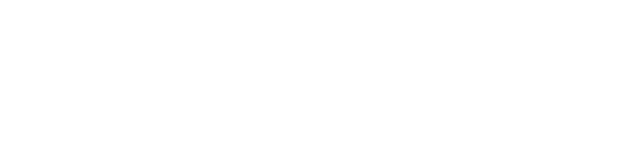
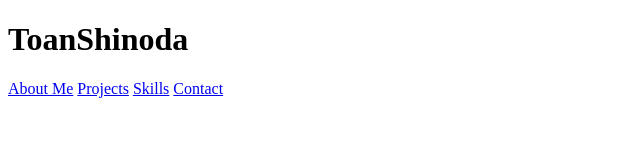
Before and after one commit to Toan1251/portfolio, a plain HTML site: page portfolio.html in a window 1280 px wide. Shown: the whole page, without its empty margins (0-640 px from the left). Drawn offline with Linux system fonts and the light colour scheme.

Commit message:
add html structure

```diff
--- a/portfolio.html
+++ b/portfolio.html
@@ -6,6 +6,40 @@
         <link rel="shortcut icon" href="./public/icon.jpg" sizes="30x30">
     </head>
     <body>
+        <!--Header Section-->
+        <header>
+            <h1>ToanShinoda</h1>
+            <nav>
+                <a href="#about-me">About Me</a>
+                <a href="project">Projects</a>
+                <a href="skill">Skills</a>
+                <a href="contact">Contact</a>
+            </nav>
+        </header>
 
+        <!--Main Section-->
+        <main>
+            <!--About me-->
+            <section id="about-me">
+
+            </section>
+            <!--Project-->
+            <section id="project">
+
+            </section>
+            <!--Skill-->
+            <section id="skill">
+
+            </section>
+            <!--Contact-->
+            <section id="contact">
+
+            </section>
+        </main>
+
+        <!--Footer Section-->
+        <footer>
+
+        </footer>
     </body>
 </html>
```
